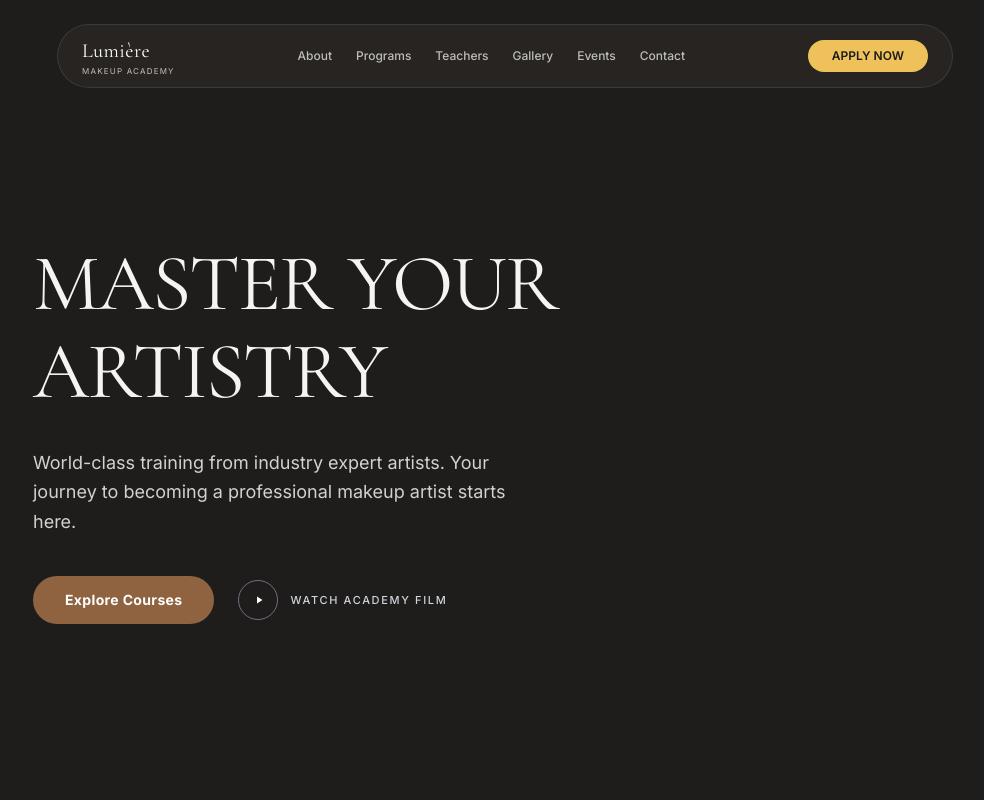
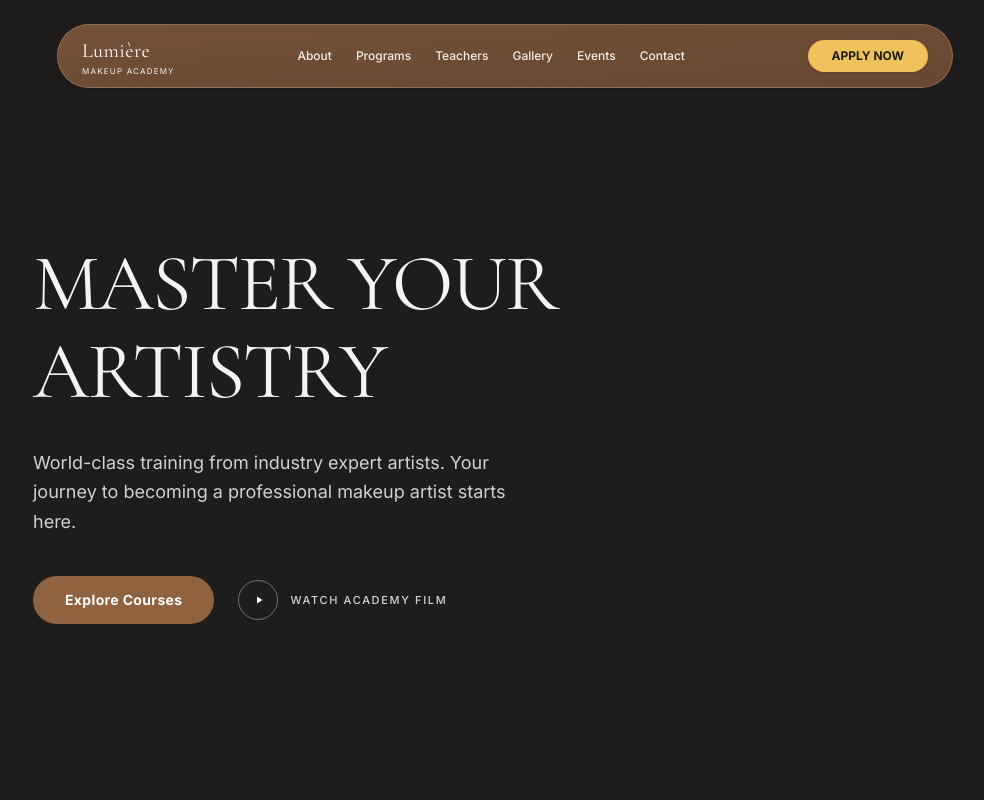
Before and after one commit to Nboss21/Bayn_t, a React (Vite) app in the folder frontend/: page / in a window 1280 px wide. Shown: the top 800 px of the page, without its empty margins (135-1119 px from the left). Built offline with nearby package versions, Linux system fonts and the light colour scheme.

Commit message:
feat: implement core frontend components, routing, and page layouts for the makeup academy application

```diff
--- a/frontend/src/App.jsx
+++ b/frontend/src/App.jsx
@@ -9,6 +9,7 @@ import Teachers from './pages/Teachers';
 import FAQPage from './pages/FAQPage';
 import PrivacyPolicy from './pages/PrivacyPolicy';
 import Contact from './pages/Contact';
+import Gallery from './pages/Gallery';
 
 function App() {
   return (
@@ -20,6 +21,7 @@ function App() {
           <Route path="programs" element={<Programs />} />
           <Route path="events" element={<EventsPage />} />
           <Route path="teachers" element={<Teachers />} />
+          <Route path="gallery" element={<Gallery />} />
           <Route path="faq" element={<FAQPage />} />
           <Route path="privacy-policy" element={<PrivacyPolicy />} />
           <Route path="contact" element={<Contact />} />
--- a/frontend/src/components/Navbar.jsx
+++ b/frontend/src/components/Navbar.jsx
@@ -20,23 +20,23 @@ const Navbar = () => {
 
   return (
     <div ref={navRef} className="absolute top-6 left-0 right-0 flex justify-center z-50">
-      <nav className="flex justify-between items-center py-3 px-6 bg-[#2a2723]/80 backdrop-blur-sm border border-white/10 rounded-full w-[90%] max-w-4xl text-white">
+      <nav className="flex justify-between items-center py-3 px-6 bg-gradient-to-br from-[#8a5f3f]/80 to-[#7a5236]/80 backdrop-blur-md border border-white/20 rounded-full w-[90%] max-w-4xl text-white shadow-md">
         <Link to="/" className="flex flex-col items-start justify-center leading-none">
           <span className="text-xl font-serif tracking-wide">Lumière</span>
-          <span className="text-[8px] uppercase tracking-[0.15em] text-white/70 mt-0.5">MAKEUP ACADEMY</span>
+          <span className="text-[8px] uppercase tracking-[0.15em] text-white/90 mt-0.5">MAKEUP ACADEMY</span>
         </Link>
 
         {/* Desktop Menu */}
-        <ul className="hidden md:flex space-x-6 text-xs font-medium text-white/70">
+        <ul className="hidden md:flex space-x-6 text-xs font-medium text-white/90">
           <li><Link to="/about" className="hover:text-white transition capitalize">about</Link></li>
           <li><Link to="/programs" className="hover:text-white transition capitalize">programs</Link></li>
           <li><Link to="/teachers" className="hover:text-white transition capitalize">teachers</Link></li>
-          <li><a href="#" className="hover:text-white transition capitalize">gallery</a></li>
+          <li><Link to="/gallery" className="hover:text-white transition capitalize">gallery</Link></li>
           <li><Link to="/events" className="hover:text-white transition capitalize">events</Link></li>
           <li><Link to="/contact" className="hover:text-white transition capitalize">contact</Link></li>
         </ul>
 
-        <button className="hidden md:block bg-[#eec15b] text-[#1c1c1c] px-6 py-2 rounded-full text-xs font-semibold uppercase">
+        <button className="hidden md:block bg-[#eec15b] text-[#1c1c1c] px-6 py-2 rounded-full text-xs font-bold uppercase shadow-sm">
           Apply Now
         </button>
 
@@ -61,8 +61,8 @@ const Navbar = () => {
         <div className="absolute top-20 left-0 right-0 mx-auto w-[90%] bg-[#2a2723] border border-white/10 rounded-2xl p-4 flex flex-col space-y-4 shadow-xl md:hidden z-40">
           <Link to="/about" className="text-white/70 hover:text-white transition capitalize text-center" onClick={() => setIsOpen(false)}>about</Link>
           <Link to="/programs" className="text-white/70 hover:text-white transition capitalize text-center" onClick={() => setIsOpen(false)}>programs</Link>
-          <a href="#" className="text-white/70 hover:text-white transition capitalize text-center" onClick={() => setIsOpen(false)}>teachers</a>
-          <a href="#" className="text-white/70 hover:text-white transition capitalize text-center" onClick={() => setIsOpen(false)}>gallery</a>
+          <Link to="/teachers" className="text-white/70 hover:text-white transition capitalize text-center" onClick={() => setIsOpen(false)}>teachers</Link>
+          <Link to="/gallery" className="text-white/70 hover:text-white transition capitalize text-center" onClick={() => setIsOpen(false)}>gallery</Link>
           <Link to="/events" className="text-white/70 hover:text-white transition capitalize text-center" onClick={() => setIsOpen(false)}>events</Link>
           <Link to="/contact" className="text-white/70 hover:text-white transition capitalize text-center" onClick={() => setIsOpen(false)}>contact</Link>
           <button className="bg-[#eec15b] text-[#1c1c1c] px-6 py-2 rounded-full text-xs font-semibold uppercase w-full">
```
